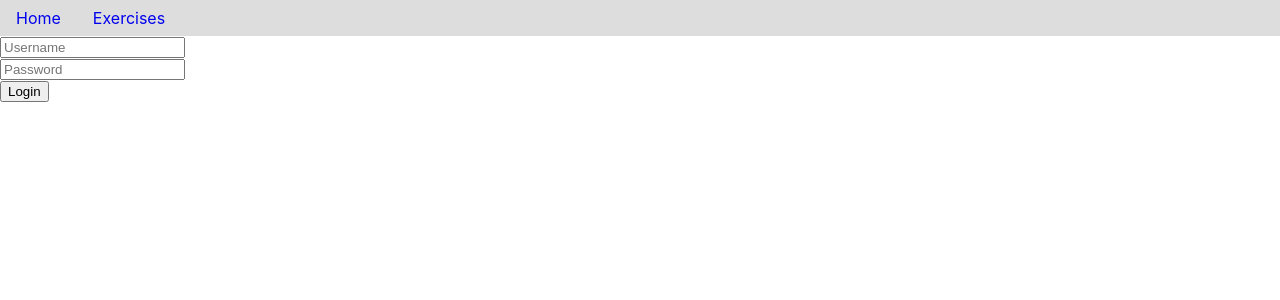
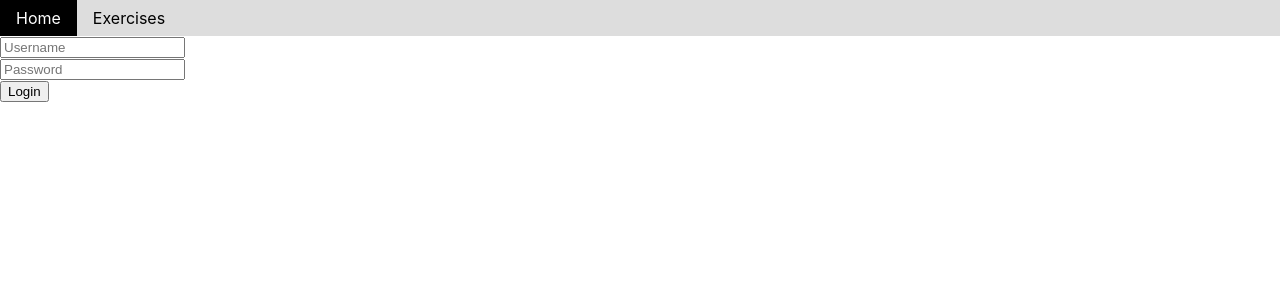
Before and after one commit to CameronMSeibel/react-practice, a React (Create React App) app: page / in a window 1280 px wide. Shown: the top 300 px of the page. Built offline with nearby package versions, Linux system fonts and the light colour scheme.

Commit message:
Refactor navbar items

```diff
--- /dev/null
+++ b/src/components/NavItem.tsx
@@ -0,0 +1,41 @@
+import { CSSProperties, useState } from "react";
+import { Link } from "react-router-dom";
+
+interface NavItemProps {
+    path: string,
+    text: string
+}
+
+export default function NavItem({path, text}: NavItemProps) {
+
+    const [hover, setHover] = useState<boolean>(false);
+
+    const listItem: CSSProperties = {
+        display: "inline-block",
+        backgroundColor: hover ? "black" : "inherit"
+    }
+
+    const link: CSSProperties = {
+        display: "block",
+        padding: "0.5rem 1rem",
+        textDecoration: "none",
+        color: hover ? "white" : "black",
+    }
+
+
+    return (
+        <li
+            style={listItem}
+            onMouseEnter={() => setHover(!hover)}
+            onMouseOut={() => setHover(!hover)}
+            >
+                <Link
+                    to={path}
+                    style={link}
+                    >
+                        {text}
+                </Link>
+        </li>
+    );
+
+}
--- a/src/components/Navbar.tsx
+++ b/src/components/Navbar.tsx
@@ -1,12 +1,5 @@
 import { CSSProperties } from "react";
-import { Link } from "react-router-dom";
-
-const link: CSSProperties = {
-    display: "block",
-    padding: "0.5rem 1rem",
-    textDecoration: "none",
-
-}
+import NavItem from "./NavItem";
 
 const list: CSSProperties = {
     listStyleType: "none",
@@ -15,16 +8,13 @@ const list: CSSProperties = {
     backgroundColor: "#dddddd"
 }
 
-const listItem: CSSProperties = {
-    display: "inline-block"
-}
+export default function Navbar() {
 
-export default function Navbar() {
     return (
         <nav>
             <ul style={list}>
-                <li style={listItem}><Link to="/" style={link}>Home</Link></li>
-                <li style={listItem}><Link to="/exercises" style={link}>Exercises</Link></li>
+                <NavItem path="/" text="Home" />
+                <NavItem path="/exercises" text="Exercises" />
             </ul>
         </nav>
     );
```
